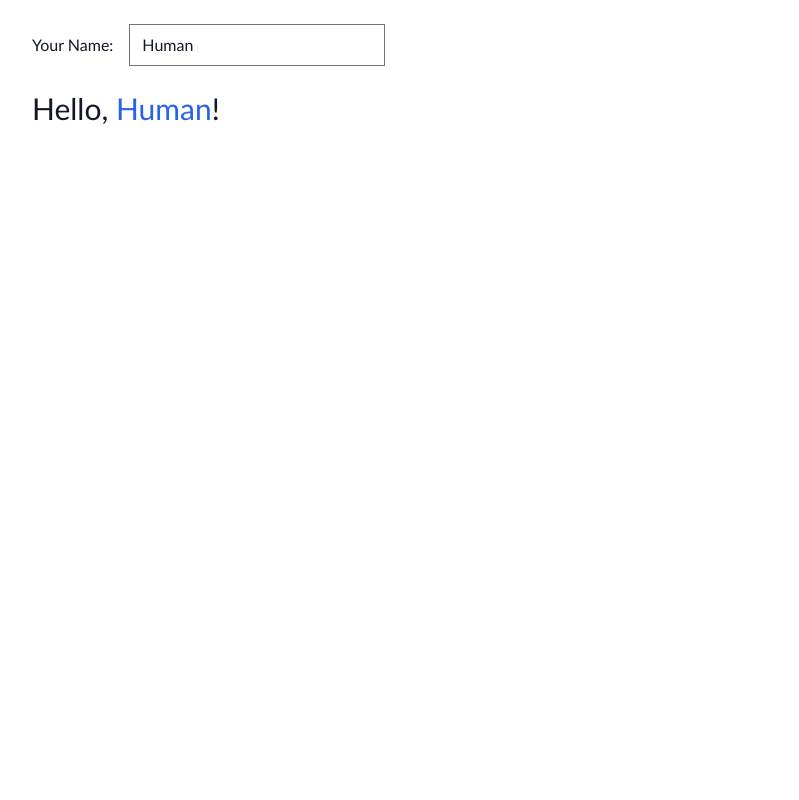
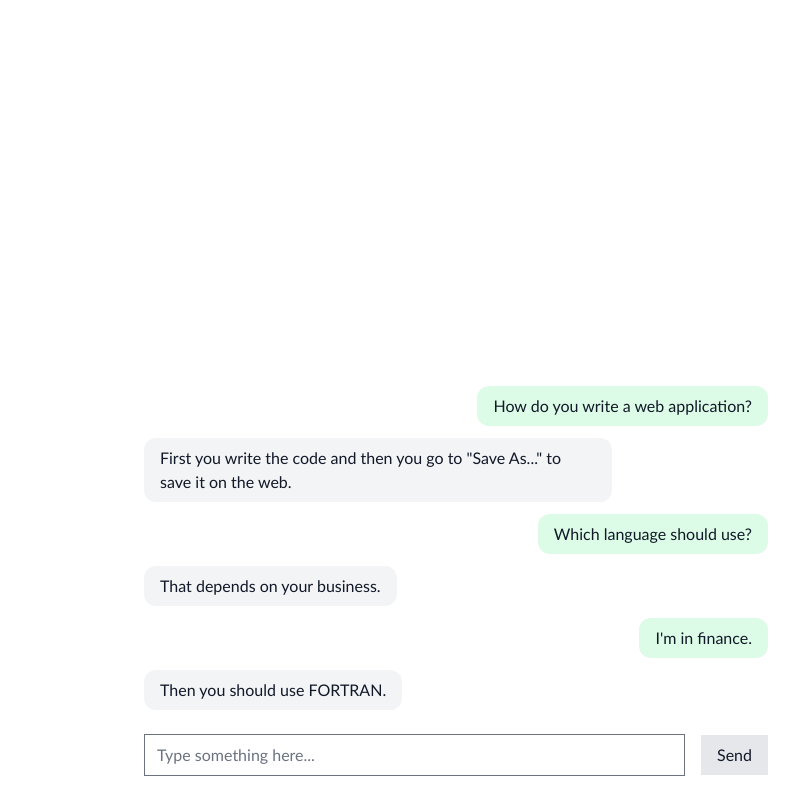
Before and after one commit to utkarshkukreti/next-typescript-tailwind-starter, a Next.js app: page / in a window 1280 px wide. Shown: the whole page, without its empty margins (184-983 px from the left). Built offline with nearby package versions, Linux system fonts and the light colour scheme; what @tailwindcss/typography would draw is missing.

Commit message:
add a chat box as sample app

```diff
--- a/src/pages/index.tsx
+++ b/src/pages/index.tsx
@@ -1,25 +1,61 @@
 import { useState } from 'react'
 
 const Page = () => {
-  const [name, setName] = useState('Human')
+  const [message, setMessage] = useState('')
+
+  const [messages, setMessages] = useState([
+    'How do you write a web application?',
+    'First you write the code and then you go to "Save As..." to save it on the web.',
+    'Which language should use?',
+    'That depends on your business.',
+    "I'm in finance.",
+    'Then you should use FORTRAN.',
+  ])
 
   return (
-    <div className="max-w-4xl mx-auto p-6">
-      <div className="flex items-center">
-        <label htmlFor="name">Your Name:</label>
+    <div className="max-w-2xl mx-auto p-6 h-screen flex flex-col">
+      <div className="mt-auto flex flex-col-reverse gap-y-3 overflow-scroll">
+        {messages
+          .slice()
+          .reverse()
+          .map((message, index) => (
+            <div
+              key={index}
+              className={`px-4 py-2 rounded-xl max-w-3/4 ${
+                (messages.length - index) % 2 === 0
+                  ? 'self-start bg-gray-100'
+                  : 'self-end bg-green-100'
+              }`}
+              style={{ maxWidth: '75%' }}
+            >
+              {message}
+            </div>
+          ))}
+      </div>
+      <div className="mb-6" />
+      <form
+        className="flex items-center"
+        onSubmit={event => {
+          event.preventDefault()
+          if (!message.trim()) return
+          setMessages([...messages, message])
+          setMessage('')
+        }}
+      >
+        <input
+          className="flex-1"
+          type="text"
+          placeholder="Type something here..."
+          value={message}
+          onChange={event => setMessage(event.target.value)}
+        />
         <div className="mr-4" />
         <input
-          className="w-64"
-          type="text"
-          id="name"
-          value={name}
-          onChange={event => setName(event.target.value)}
+          className="px-4 py-2 bg-gray-200 rounded-none focus:outline-none focus:ring-blue-600 focus:ring-2 active:bg-gray-300"
+          type="submit"
+          value="Send"
         />
-      </div>
-      <div className="mb-6" />
-      <h1 className="text-3xl">
-        Hello, <span className="text-blue-600">{name}</span>!
-      </h1>
+      </form>
     </div>
   )
 }
```
